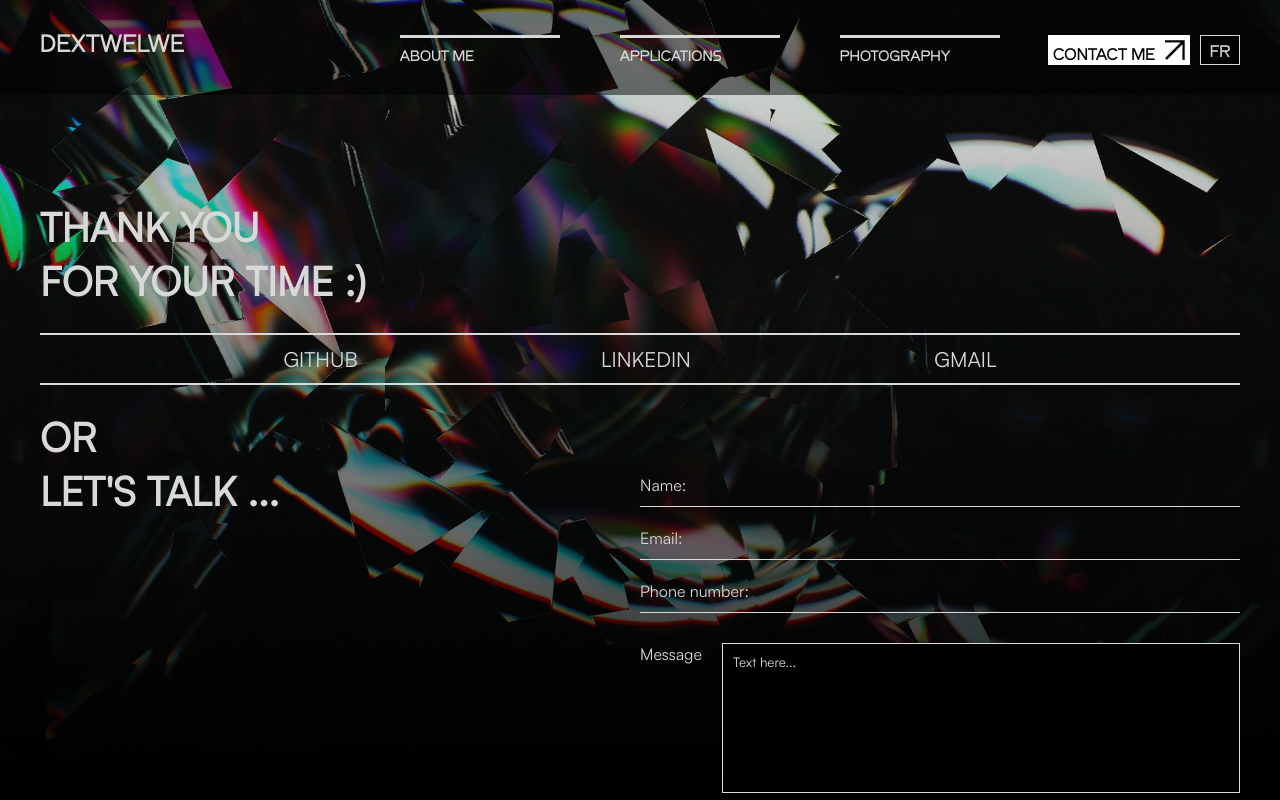
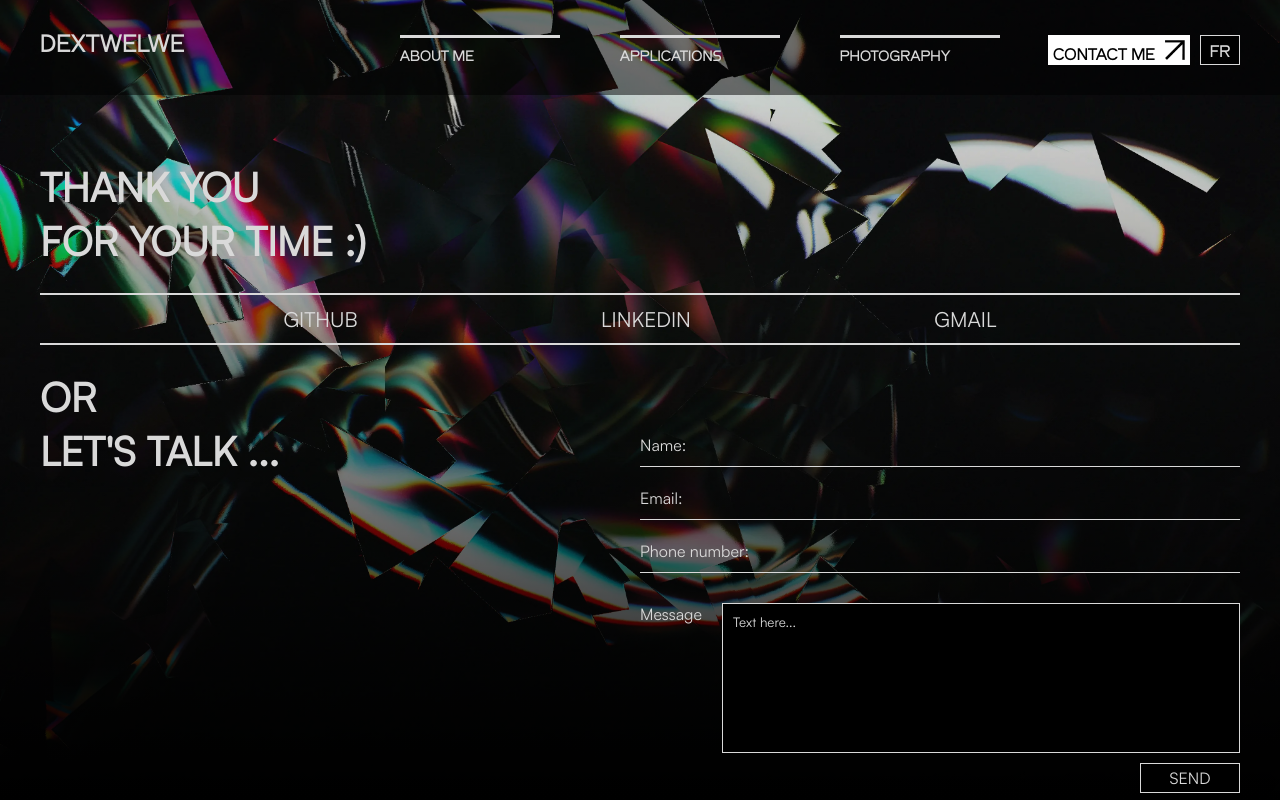
Before and after one commit to Dextwelwe/dextwelwe, a React (Create React App) app: page /contact-me in a window 1280 px wide. Shown: the top 800 px of the page. Built offline with nearby package versions, Linux system fonts and the light colour scheme.

Commit message:
edited useRollUp to add variable for minimum padding height

```diff
--- a/src/components/Navigation/Navbar/Navbar.js
+++ b/src/components/Navigation/Navbar/Navbar.js
@@ -3,15 +3,17 @@ import nav from './Navbar.module.css'
 import NavButton from "../NavButton/NavButton";
 import { useTranslation } from 'react-i18next';
 import { Link } from "react-router";
-import {useRef, useState} from 'react'
+import {useRef, useState, useEffect} from 'react'
 import iconMenu from  '../../../assets/images/menuWhite1.png'
 import iconClose from '../../../assets/images/close.png'
 import ContactMeButton from "../ContactMeButton/ContactMeButton";
+import { useLocation } from 'react-router';
 
 export default function Navbar() {
 
   const {t} = useTranslation();
   const nv = useRef(null);
+  const location = useLocation();
   const [burgerMenuTitle, setBurgerMenuTitle] = useState('MENU')
   const [styleIconBurgerMenu, setStyleIconBurgerMenu] = useState(nav.navIconMenu)
   const [iconBurgerMenu, setIconBurgerMenu] = useState(iconMenu)
@@ -20,8 +22,12 @@ export default function Navbar() {
     nv.current.classList.contains(nav.responsive) ? clearResponsive() : setResponsive();
   }
 
+  useEffect(() => {
+    clearResponsive();
+  }, [location]);
+
   const clearResponsive = () => {
-     nv.current.classList.remove(nav.responsive);
+      nv.current.classList.remove(nav.responsive);
       setIconBurgerMenu(iconMenu)
       setBurgerMenuTitle('MENU')
       setStyleIconBurgerMenu(nav.navIconMenu)
@@ -36,12 +42,6 @@ export default function Navbar() {
       document.body.classList.add('responsiveMenu');
   }
 
-  const closeMenu = (e) => {
-    if (e.target.tagName === 'A'){
-      clearResponsive()
-    }
-  }
-
   return (
       <div ref={nv} className={[nav.navWrapper, "defaultPadding"].join(" ")} >
       <nav className={nav.navMainContent}>
@@ -54,11 +54,11 @@ export default function Navbar() {
             </div>
           </div>
           </div>
-          <div className={nav.navMenuWrapper} onClick={(e)=>closeMenu(e)}>
+          <div className={nav.navMenuWrapper}>
         <li className={nav.navMenu}>
-        <NavButton title={t('ABOUT_ME')} url='/about-me' />
-        <NavButton title={t('APPLICATIONS')} url='/applications'/>
-        <NavButton title={t('PHOTOGRAPHY')} url='/photography'/>
+        <NavButton  title={t('ABOUT_ME')} url='/about-me' />
+        <NavButton  title={t('APPLICATIONS')} url='/applications'/>
+        <NavButton  title={t('PHOTOGRAPHY')} url='/photography'/>
         </li>
         <ContactMeButton onClick={clearResponsive} />
         </div>
--- a/src/hooks/useRollUp.js
+++ b/src/hooks/useRollUp.js
@@ -1,7 +1,7 @@
 import { useEffect } from 'react';
 import { useViewportSize } from './useViewportWidth';
 
-export function useRollUp(introRef, contentRef, offset = 10) {
+export function useRollUp(introRef, contentRef,  minPaddingTop=0, offset=10) {
  const {height} = useViewportSize();
 
   useEffect(() => {
@@ -22,9 +22,9 @@ export function useRollUp(introRef, contentRef, offset = 10) {
   const applyPadding = () => {
     const sumHeight = intro.getBoundingClientRect().height;
     let pxValue = window.innerHeight - sumHeight - offset;
-
-    if (pxValue <0){
-      pxValue = height * 0.4
+    // 100 is ~ navbar height and generally a point that content shouldn't be able to reach
+    if (pxValue < 100){
+      pxValue = minPaddingTop
     }
     const finalPaddingVh = (pxValue / window.innerHeight) * 100;
     content.style.paddingTop = `${finalPaddingVh}vh`;
@@ -41,6 +41,6 @@ export function useRollUp(introRef, contentRef, offset = 10) {
     clearTimeout(timeout);
     window.removeEventListener('resize', applyPadding);
   }
-}, [introRef, contentRef, offset, height]);
+}, [introRef, contentRef, offset, height, minPaddingTop]);
 
 }
--- a/src/pages/Applications/Applications.js
+++ b/src/pages/Applications/Applications.js
@@ -8,13 +8,15 @@ import Background from '../../components/Background/Background';
 import app from './Applications.module.css'
 import bgImg from '../../assets/images/applicationsBg.webp';
 import Footer from '../../components/Navigation/Bottom/Footer';
+import { useViewportSize } from '../../hooks/useViewportWidth';
 
 export default function Applications() {
   const {t} = useTranslation();
    const firstRollElem = useRef(null);
    const contentRef = useRef(null);
+   const {height} = useViewportSize();
    const contentClasses = [app.content , 'defaultPadding' , 'content'].join(" ");
-   useRollUp(firstRollElem,contentRef);
+   useRollUp(firstRollElem,contentRef, height * 0.25);
 
    return (
     <>
--- a/src/pages/ContactMe/ContactMe.js
+++ b/src/pages/ContactMe/ContactMe.js
@@ -3,13 +3,21 @@ import Background from '../../components/Background/Background';
 import cm from './ContactMe.module.css'
 import bgImg from '../../assets/images/abtMeBg.webp'
 import Footer from '../../components/Navigation/Bottom/Footer';
+import { useRef } from 'react';
+import { useRollUp } from '../../hooks/useRollUp';
+import { useViewportSize } from '../../hooks/useViewportWidth';
 
 export default function ContactMe() {
   const {t} = useTranslation();
+  const contentRef = useRef(null);
+  const firstRollElem = useRef(null);
+  const {height} = useViewportSize();
+  useRollUp(firstRollElem, contentRef, height*0.2)
   return (
     <>
       <Background imgSrc={bgImg} />
-        <div className={[cm.content , 'defaultPadding' , 'content'].join(" ")}>
+        <div ref={contentRef} className={[cm.content , 'defaultPadding' , 'content'].join(" ")}>
+          <div ref={firstRollElem}>
        <h1 className={cm.title}>{t("THANK_YOU")} </h1>
        <h1 className={cm.title}>{t("FOR_YOUR_TIME")} :) </h1>
        <div className={cm.links}>
@@ -39,6 +47,7 @@ export default function ContactMe() {
        </div>
        <Footer />
         </div>
+        </div>
     </>
   )
 }
--- a/src/pages/ContactMe/ContactMe.module.css
+++ b/src/pages/ContactMe/ContactMe.module.css
@@ -4,7 +4,7 @@
   position: relative;
   font-family: 'Satoshi';
   overflow: hidden;
-  padding-top: 25vh;
+  padding-top: 30vh;
 }
 
 .title {
```
Also changed, not shown: src/components/Navigation/NavButton/NavButton.js (line endings or trailing spaces).
